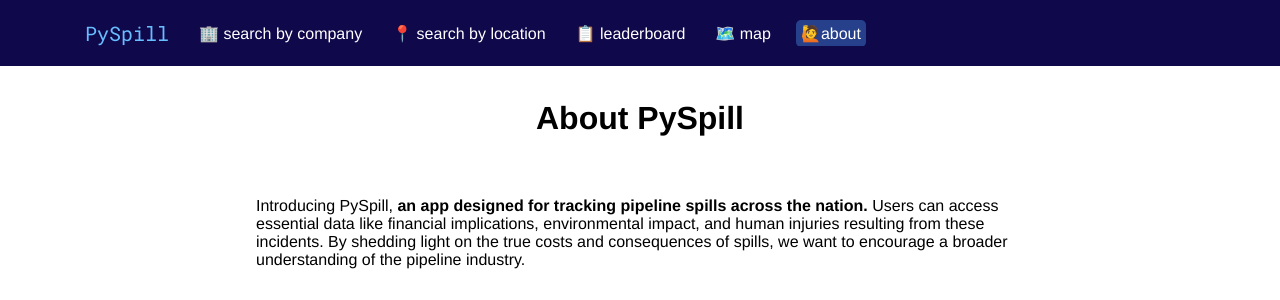
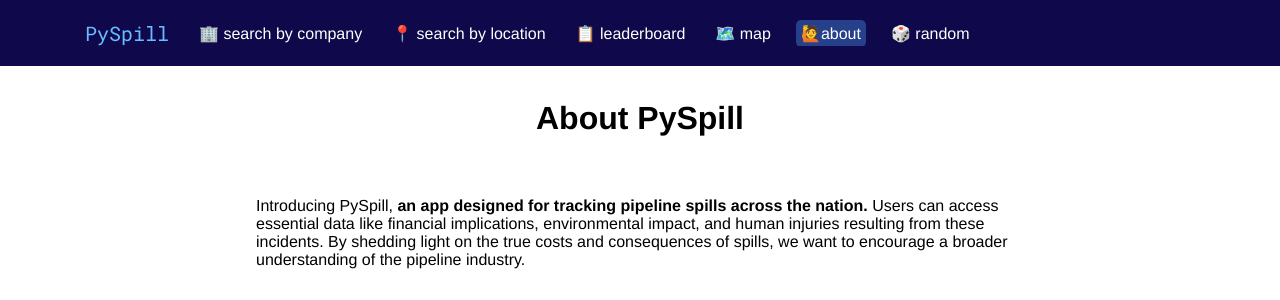
Before and after one commit to CS257-F23/team-project-c, a Flask app: page /about in a window 1280 px wide. Shown: the top 300 px of the page. Run offline with Flask 3, Linux system fonts and the light colour scheme; some libraries are stand-ins or nearby versions.

Commit message:
adding random feature

```diff
--- a/app.py
+++ b/app.py
@@ -170,6 +170,19 @@ def about():
     """ Render about page @ [/about] """
     return render_template('about.html')
 
+@app.route("/random/", strict_slashes=False)
+def random():
+    """
+    Select a random spill and show via redirect to [/spillinfo]
+
+    Returns:
+        Flask.redirect: redirect user to /spillinfo
+    """
+    random_coordiantes = data.get_random_spill_coordinates()
+    latitude = float(random_coordiantes[0][0])
+    longitude = float(random_coordiantes[0][1])
+    return redirect(f'/spillinfo/{latitude}/{longitude}')
+
 
 @app.errorhandler(404)
 def page_not_found(error):
--- a/templates/about.html
+++ b/templates/about.html
@@ -38,6 +38,8 @@
           <li><a href="/leaderboard" class="nav-item">📋 leaderboard</a></li>
           <li><a href="/map" class="nav-item">🗺️ map </a></li>
           <li><a href="/about" class="nav-item focus"> 🙋about</a></li>
+          <li><a href="/random" class="nav-item random-link">🎲 random</a></li>
+
         </ul>
       </nav>
     </div>
--- a/templates/internal-error.html
+++ b/templates/internal-error.html
@@ -37,6 +37,8 @@
           <li><a href="/leaderboard" class="nav-item">📋 leaderboard</a></li>
           <li><a href="/map" class="nav-item">🗺️ map </a></li>
           <li><a href="/about" class="nav-item"> 🙋about</a></li>
+          <li><a href="/random" class="nav-item random-link">🎲 random</a></li>
+
         </ul>
       </nav>
     </div>
--- a/templates/leaderboard.html
+++ b/templates/leaderboard.html
@@ -36,6 +36,7 @@
           <li><a href="/leaderboard" class="nav-item focus">📋 leaderboard</a></li>
           <li><a href="/map" class="nav-item">🗺️ map </a></li>
           <li><a href="/about" class="nav-item"> 🙋about</a></li>
+          <li><a href="/random" class="nav-item random-link">🎲 random</a></li>
         </ul>
       </nav>
     </div>
--- a/templates/map.html
+++ b/templates/map.html
@@ -36,6 +36,8 @@
           <li><a href="/leaderboard" class="nav-item">📋 leaderboard</a></li>
           <li><a href="/map" class="nav-item focus">🗺️ map </a></li>
           <li><a href="/about" class="nav-item"> 🙋about</a></li>
+          <li><a href="/random" class="nav-item random-link">🎲 random</a></li>
+
         </ul>
       </nav>
     </div>
--- a/templates/page-not-found.html
+++ b/templates/page-not-found.html
@@ -37,6 +37,8 @@
           <li><a href="/leaderboard" class="nav-item">📋 leaderboard</a></li>
           <li><a href="/map" class="nav-item">🗺️ map </a></li>
           <li><a href="/about" class="nav-item"> 🙋about</a></li>
+          <li><a href="/random" class="nav-item random-link">🎲 random</a></li>
+
         </ul>
       </nav>
     </div>
--- a/templates/search-by-company/form.html
+++ b/templates/search-by-company/form.html
@@ -44,6 +44,8 @@
           <li><a href="/leaderboard" class="nav-item">📋 leaderboard</a></li>
           <li><a href="/map" class="nav-item">🗺️ map </a></li>
           <li><a href="/about" class="nav-item"> 🙋about</a></li>
+          <li><a href="/random" class="nav-item random-link">🎲 random</a></li>
+
         </ul>
       </nav>
     </div>
--- a/templates/search-by-company/results.html
+++ b/templates/search-by-company/results.html
@@ -25,6 +25,8 @@
           <li><a href="/leaderboard" class="nav-item">📋 leaderboard</a></li>
           <li><a href="/map" class="nav-item">🗺️ map </a></li>
           <li><a href="/about" class="nav-item"> 🙋about</a></li>
+          <li><a href="/random" class="nav-item random-link">🎲 random</a></li>
+
         </ul>
       </nav>
     </div>
--- a/templates/search-by-location/form.html
+++ b/templates/search-by-location/form.html
@@ -44,6 +44,7 @@
           <li><a href="/leaderboard" class="nav-item">📋 leaderboard</a></li>
           <li><a href="/map" class="nav-item">🗺️ map </a></li>
           <li><a href="/about" class="nav-item"> 🙋about</a></li>
+          <li><a href="/random" class="nav-item random-link">🎲 random</a></li>
         </ul>
       </nav>
     </div>
--- a/templates/search-by-location/results.html
+++ b/templates/search-by-location/results.html
@@ -36,6 +36,7 @@
           <li><a href="/leaderboard" class="nav-item">📋 leaderboard</a></li>
           <li><a href="/map" class="nav-item">🗺️ map </a></li>
           <li><a href="/about" class="nav-item"> 🙋about</a></li>
+          <li><a href="/random" class="nav-item random-link">🎲 random</a></li>
         </ul>
       </nav>
     </div>
--- a/templates/spillinfo.html
+++ b/templates/spillinfo.html
@@ -36,6 +36,8 @@
           <li><a href="/leaderboard" class="nav-item">📋 leaderboard</a></li>
           <li><a href="/map" class="nav-item">🗺️ map </a></li>
           <li><a href="/about" class="nav-item"> 🙋about</a></li>
+          <li><a href="/random" class="nav-item random-link">🎲 random</a></li>
+
         </ul>
       </nav>
     </div>
```
Also changed, not shown: ProductionCode/data_accessor.py (+12 -0 lines).
